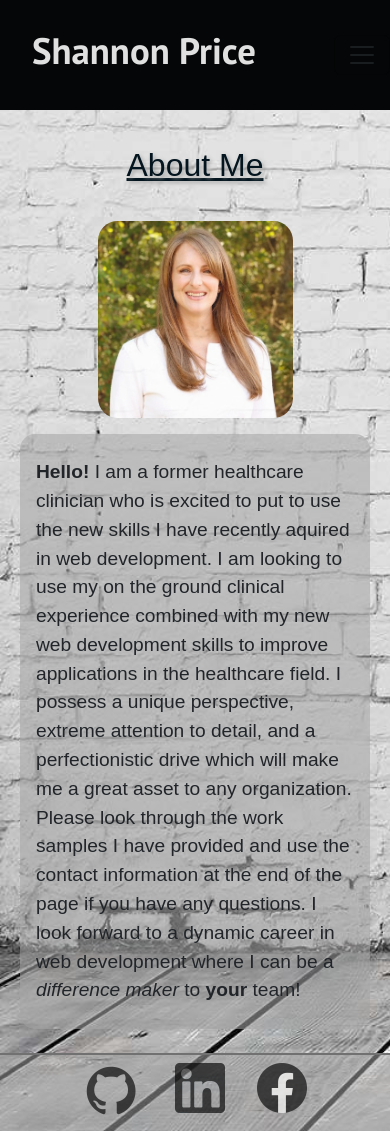
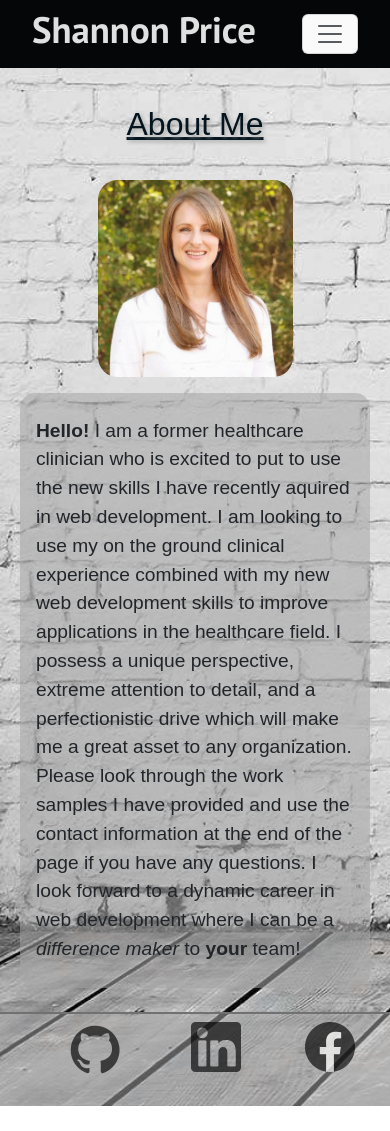
Before and after one commit to shannonkprice00/my-portfolio, a React (Create React App) app: page / in a window 390 px wide. After the commit the page ends 1106 px from the top, so only its background shows below. Built offline with nearby package versions, Linux system fonts and the light colour scheme; a web font is replaced by a local one.

Commit message:
fixed navbar  bug

```diff
--- a/public/index.html
+++ b/public/index.html
@@ -6,6 +6,9 @@
     <link rel="preconnect" href="https://fonts.googleapis.com">
 <link rel="preconnect" href="https://fonts.gstatic.com" crossorigin>
 <link href="https://fonts.googleapis.com/css2?family=Edu+NSW+ACT+Foundation&family=PT+Sans:wght@700&family=Playfair+Display&display=swap" rel="stylesheet">
+<link href="https://cdn.jsdelivr.net/npm/bootstrap@5.3.0/dist/css/bootstrap.min.css" rel="stylesheet" integrity="sha384-9ndCyUaIbzAi2FUVXJi0CjmCapSmO7SnpJef0486qhLnuZ2cdeRhO02iuK6FUUVM" crossorigin="anonymous">
+<script src="https://cdn.jsdelivr.net/npm/bootstrap@5.3.0/dist/js/bootstrap.bundle.min.js" integrity="sha384-geWF76RCwLtnZ8qwWowPQNguL3RmwHVBC9FhGdlKrxdiJJigb/j/68SIy3Te4Bkz" crossorigin="anonymous"></script>
+
     <meta name="viewport" content="width=device-width, initial-scale=1" />
     <meta name="theme-color" content="#000000" />
     <meta
@@ -27,7 +30,7 @@
       work correctly both with client-side routing and a non-root public URL.
       Learn how to configure a non-root public URL by running `npm run build`.
     -->
-    <title>React App</title>
+    <title>Shannon Price Portfolio</title>
   </head>
   <body>
     <noscript>You need to enable JavaScript to run this app.</noscript>
--- a/src/components/Navbar.js
+++ b/src/components/Navbar.js
@@ -7,6 +7,7 @@ function Navbar({ currentPage, handlePageChange }) {
       <nav id="navbar" className="navbar navbar-expand-lg bg-body-tertiary">
         <h2>Shannon Price</h2>
         <button
+          id="nav-button"
           className="navbar-toggler"
           type="button"
           data-bs-toggle="collapse"
--- a/src/styles/Navbar.css
+++ b/src/styles/Navbar.css
@@ -2,10 +2,6 @@
   margin: 0;
   padding: 0;
   font-family: 'PT Sans', sans-serif;;
-}
-
-.navbar {
-  height: 13vh;
 }
 
 .navbar h2 {
@@ -37,11 +33,20 @@ a.nav-link.active {
   background-color: #040607 !important;
 }
 
-@media (max-width: 768px) {
+.navbar-toggler {
+  background-color: #FAFAFA !important;
+  margin-right: 2rem;
+}
+
+@media (max-width: 1000px) {
   .navbar h2 {
     font-size: 3rem;
     color: #e1e0e0;
     margin-left: 2rem;
+  }
+  a.nav-link {
+    margin-left: 2rem;
+    margin-bottom: 1rem;
   }
 }
 
@@ -52,3 +57,15 @@ a.nav-link.active {
     margin-left: 2rem;
   }
 }
+
+@media (max-width: 370px) {
+  .navbar h2 {
+    font-size: 2rem;
+    color: #e1e0e0;
+    margin-left: 2rem;
+  }
+
+  .navbar-toggler {
+    margin-right: 1rem;
+  }
+}
```
